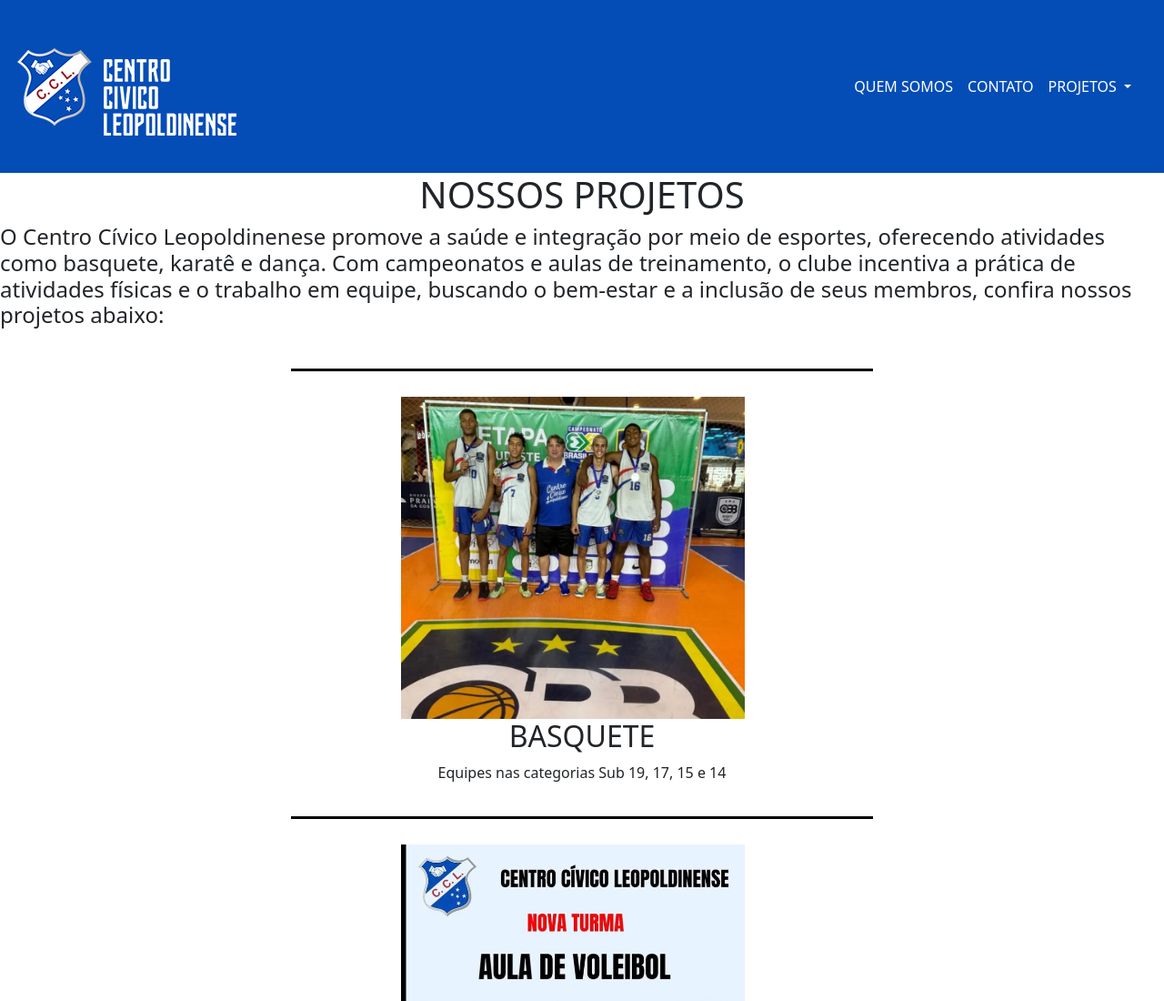
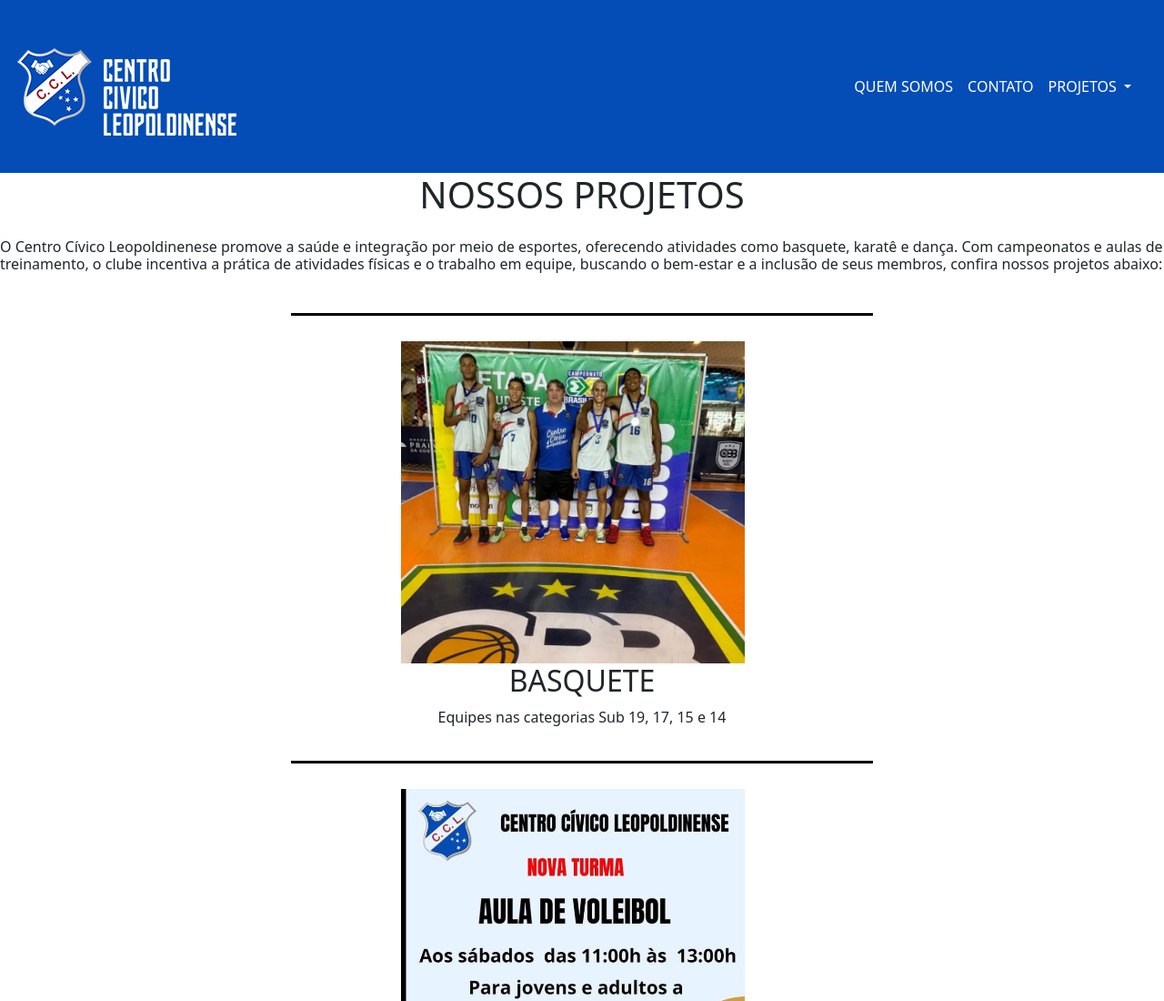
Before and after one commit to Breno09ms/breno09ms.github.io, a plain HTML site: page assets/ccl2.html in a window 1280 px wide. Shown: the top 1100 px of the page at 91% size. Drawn offline with Linux system fonts and the light colour scheme.

Commit message:
Update ccl2.html sobreprojetos2

```diff
--- a/assets/ccl2.html
+++ b/assets/ccl2.html
@@ -55,12 +55,12 @@
         </div>
         <div class="centralizerr">
             <h1>NOSSOS PROJETOS</h1>
-            <h4>O Centro Cívico Leopoldinenese promove a saúde e integração por meio de esportes,
+            <h6><p></p>O Centro Cívico Leopoldinenese promove a saúde e integração por meio de esportes,
 oferecendo atividades como basquete, karatê e dança. Com campeonatos e aulas de treinamento,
 o clube incentiva a prática de atividades físicas e o trabalho em equipe,
 buscando o bem-estar e a inclusão de seus membros, confira nossos projetos abaixo:
 
-</p></h4>
+</p></h6>
         </div>
 
         <div class="centralizerr linha"></div>
```
